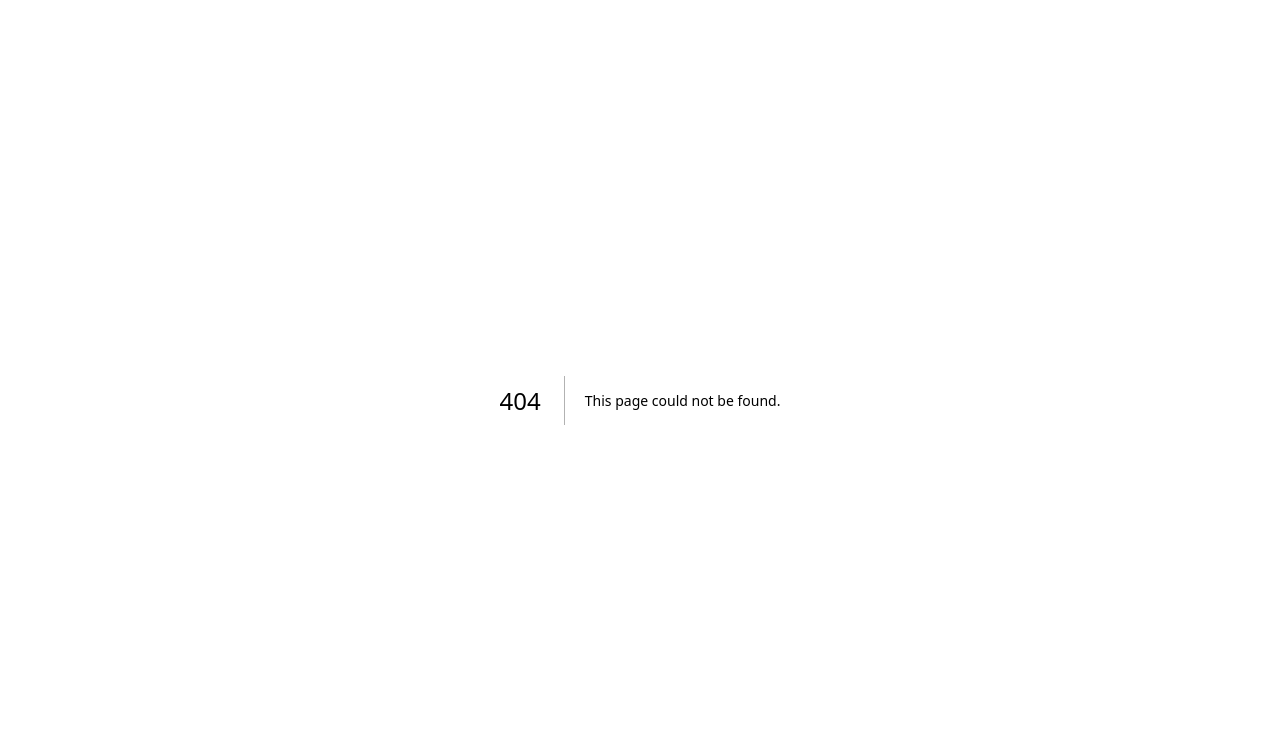
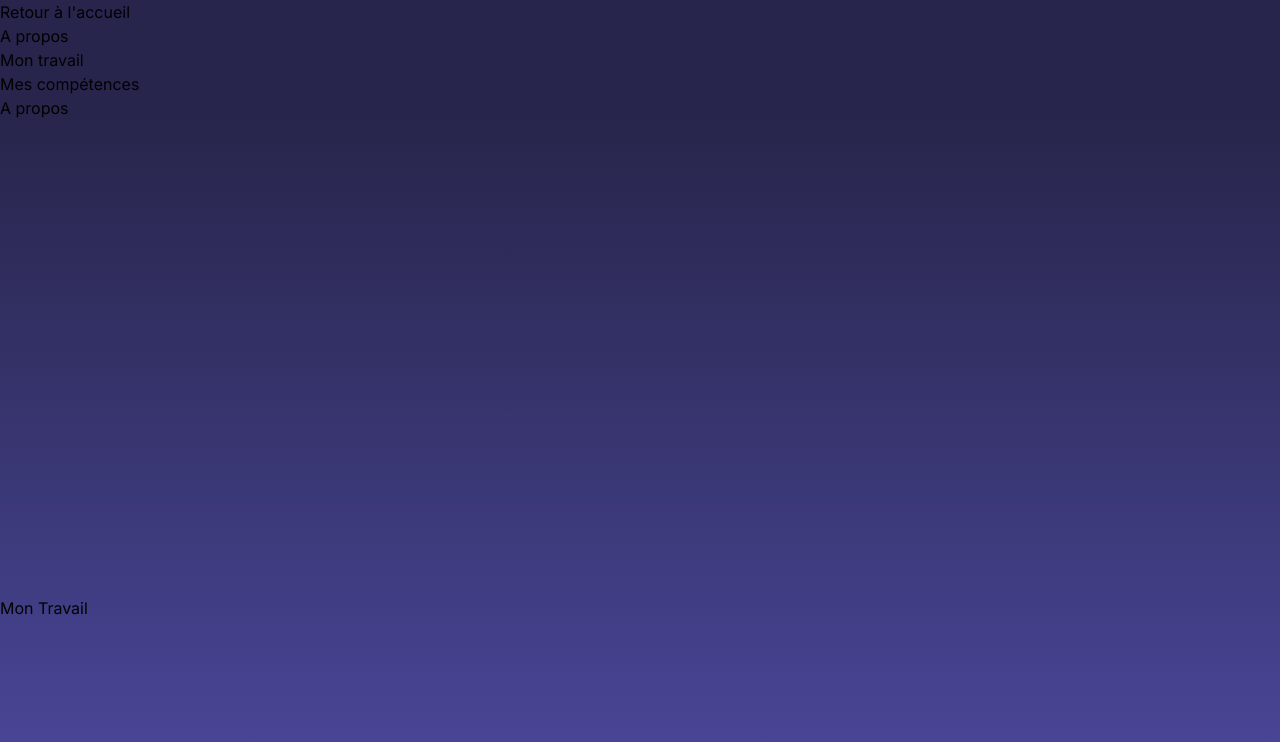
Before and after one commit to valantynrocher/valentin-portfolio, a Next.js app: page /dev in a window 1280 px wide. Before the commit this address had no page. Shown: the top 742 px of the page. Built offline with nearby package versions, Linux system fonts and the light colour scheme; a web font is replaced by a local one.

Commit message:
feat: init working on dev page
- Created page and layout
- Linked the home page button to the new page
- Created basic html structure header/main/footer
- Created basic navigation with first sections on the page

```diff
--- /dev/null
+++ b/app/dev/layout.tsx
@@ -0,0 +1,40 @@
+import Link from "next/link";
+import React from "react";
+
+const DevLayout = ({
+  children,
+}: Readonly<{
+  children: React.ReactNode;
+}>) => {
+  return (
+    <div className="h-screen w-full overflow-auto fixed theme-tech bg-gradient-to-b from-[var(--bg-paper)] from-15% to-[var(--bg-default)]">
+      <header>
+        <nav aria-label="Navigation principale">
+          <ul>
+            <li>
+              {/* Étape 4 : Lien vers la page d'accueil (racine) */}
+              <Link href="/">Retour à l&apos;accueil</Link>
+            </li>
+
+            {/* Étape 5 : Liens vers les ancres de la page /dev */}
+            <li>
+              <Link href="#presentation">A propos</Link>
+            </li>
+            <li>
+              <Link href="#projets">Mon travail</Link>
+            </li>
+            <li>
+              <Link href="#competences">Mes compétences</Link>
+            </li>
+          </ul>
+        </nav>
+      </header>
+      <main>{children}</main>
+      <footer>
+        <p>© 2025 Valentin Rocher. Tous droits réservés.</p>
+      </footer>
+    </div>
+  );
+};
+
+export default DevLayout;
--- /dev/null
+++ b/app/dev/page.tsx
@@ -0,0 +1,17 @@
+const DevPage = () => {
+  return (
+    <>
+      <section id="presentation" className="h-[500px]">
+        <h2>A propos</h2>
+      </section>
+      <section id="projets" className="h-[500px]">
+        <h2>Mon Travail</h2>
+      </section>
+      <section id="competences" className="h-[500px]">
+        <h2>Mes compétences</h2>
+      </section>
+    </>
+  );
+};
+
+export default DevPage;
--- a/app/page.tsx
+++ b/app/page.tsx
@@ -2,6 +2,7 @@
 import { Popup } from "@/components/Popup";
 import valentinPortrait from "@/public/valentin-portrait.png";
 import Image from "next/image";
+import Link from "next/link";
 import { useEffect, useRef, useState } from "react";
 import { FaGithub, FaLinkedin } from "react-icons/fa";
 import {
@@ -119,7 +120,7 @@ const Home = () => {
       }`}
     >
       {/* Fixed Overlay */}
-      <div className="lg:hidden pointer-events-none absolute inset-0 z-20 flex flex-col p-14 pb-30">
+      <header className="lg:hidden pointer-events-none absolute inset-0 z-20 flex flex-col p-14 pb-30">
         <div className="flex w-full items-center justify-between">
           <Logo />
           <ExternalLinks
@@ -139,7 +140,7 @@ const Home = () => {
             className="w-auto h-full absolute w-auto left-0 right-0 bottom-[-8%] mx-auto"
           />
         </div>
-      </div>
+      </header>
 
       {/* Background Image */}
       <div className="pointer-events-none absolute bottom-0 h-full z-10 w-full overflow-hidden hidden lg:block">
@@ -168,17 +169,13 @@ const Home = () => {
               Je transforme des problèmatiques métiers en gain de temps et de
               fiabilité.
             </p>
-            <button
-              onClick={() =>
-                handleButtonClick(
-                  "Le contenu pour Travailler ensemble arrive bientôt !"
-                )
-              }
+            <Link
               className="mt-4 px-4 py-2 lg:px-6 lg:py-3 bg-accent font-button text-button text-xs lg:text-sm font-bold flex items-center gap-2 cursor-pointer"
+              href="/dev"
             >
               <MdHandshake size={24} className="lg:size-[30px]" />
               travailler ensemble
-            </button>
+            </Link>
           </div>
         </section>
 
@@ -216,9 +213,9 @@ const Home = () => {
         </section>
       </main>
 
-      <div className="lg:hidden absolute bottom-[10%] left-1/2 -translate-x-1/2 z-30 animate-swing origin-bottom text-paper">
+      <footer className="lg:hidden absolute bottom-[10%] left-1/2 -translate-x-1/2 z-30 animate-swing origin-bottom text-paper">
         <MdSwipe className="" />
-      </div>
+      </footer>
 
       <Popup message={popupMessage} onClose={handleClosePopup} />
     </div>
```
